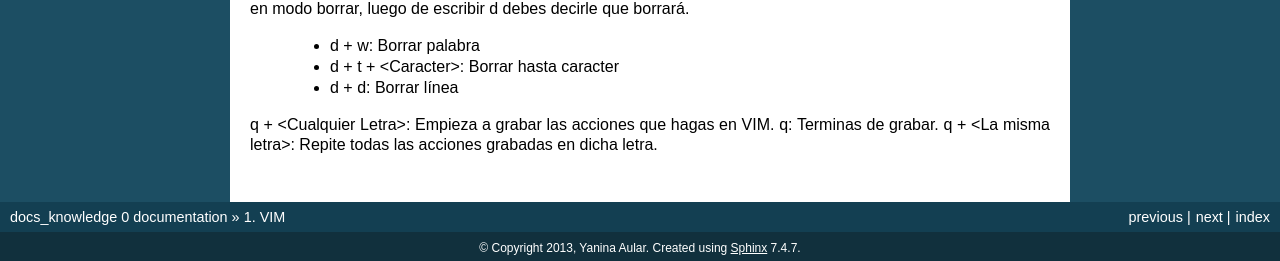
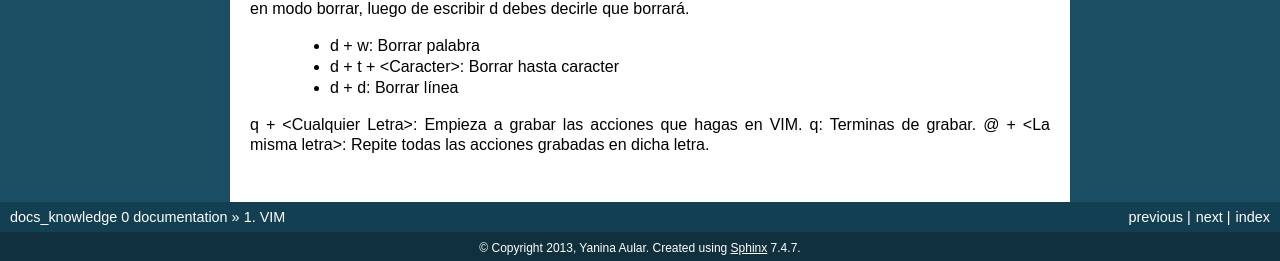
Before and after one commit to yaniaular/knowledge, a Sphinx documentation site: the page built from source/vim.rst, in a window 1280 px wide. Shown: the part 2108-2369 px from the top of the page. Built offline with Sphinx 7.4.7, drawn with Linux system fonts in a browser that asks for light colours; formulas are drawn with MathJax 3.

Commit message:
[FIX] comando recording

```diff
--- a/source/vim.rst
+++ b/source/vim.rst
@@ -135,4 +135,4 @@ d: Entrar en modo borrar, luego de escribir d debes decirle que borrará.
 
 q + <Cualquier Letra>: Empieza a grabar las acciones que hagas en VIM.
 q: Terminas de grabar.
-q + <La misma letra>: Repite todas las acciones grabadas en dicha letra.
+@ + <La misma letra>: Repite todas las acciones grabadas en dicha letra.
```
Also changed, not shown: source/tdd.rst (line endings or trailing spaces).
